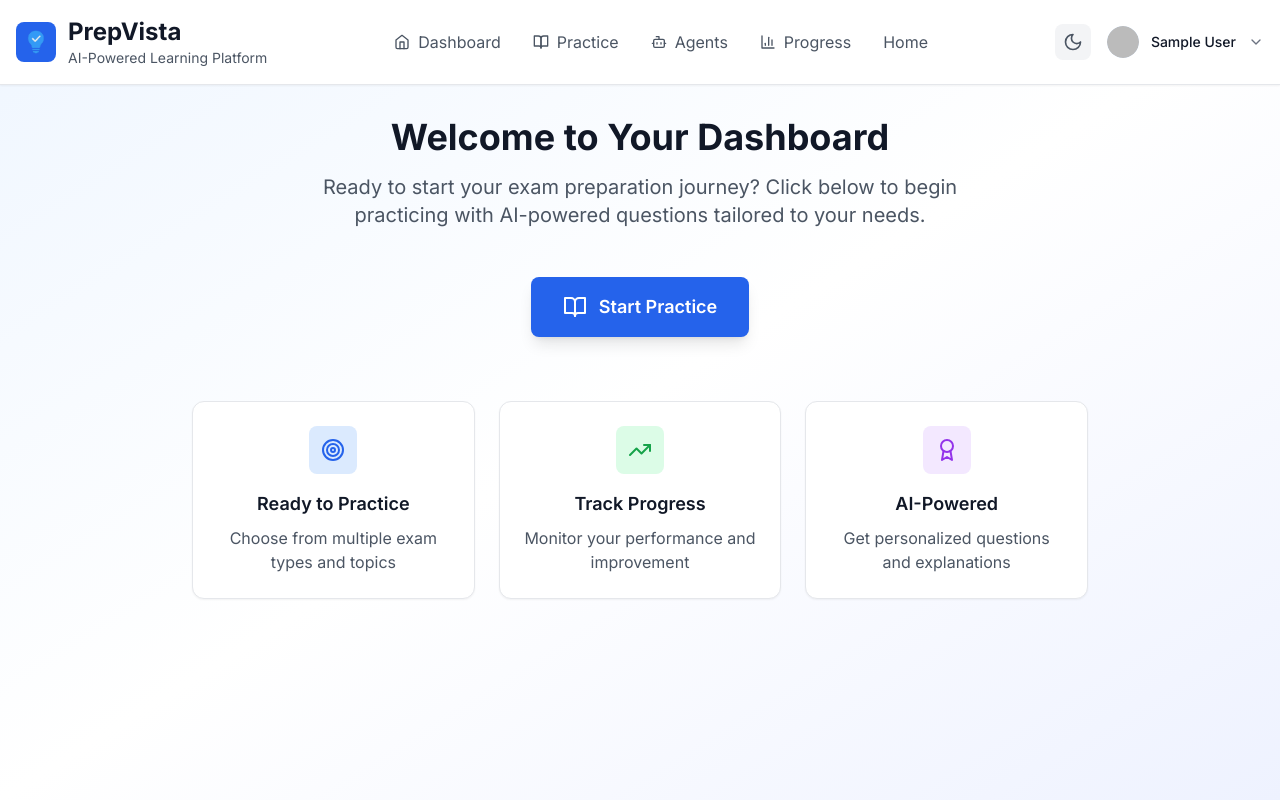
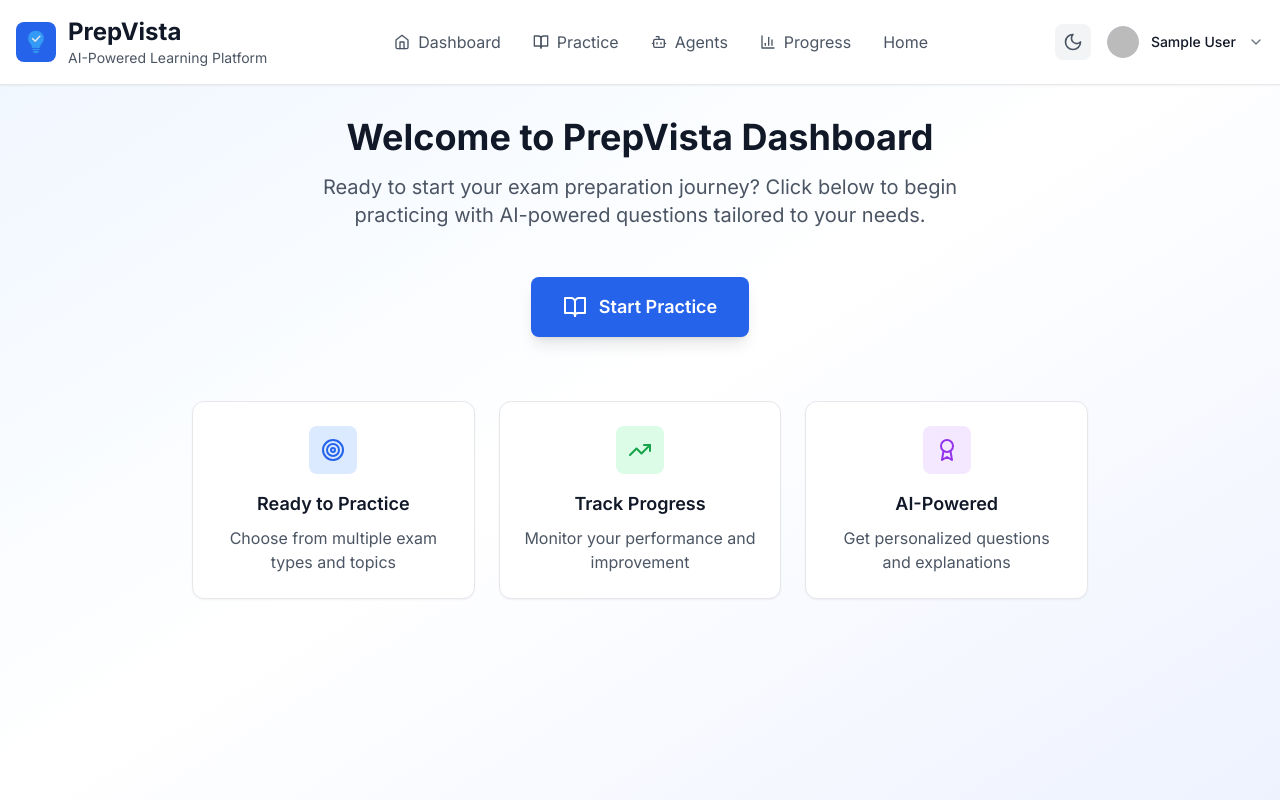
Before and after one commit to Rohit-jagdale/prepvista, a Next.js app in the folder frontend/: page /app in a window 1280 px wide. Built offline with nearby package versions, Linux system fonts and the light colour scheme; no server answers; sample sign-in values are in the browser's storage.

Commit message:
ui changes add 'prepvista' in dashboard

```diff
--- a/frontend/app/app/page.tsx
+++ b/frontend/app/app/page.tsx
@@ -25,7 +25,7 @@ export default function Dashboard() {
       <main className="container mx-auto px-4 py-8">
         <div className="text-center mb-12">
           <h1 className="text-4xl font-bold text-gray-900 dark:text-white mb-4">
-            Welcome to Your Dashboard
+            Welcome to PrepVista Dashboard
           </h1>
           <p className="text-xl text-gray-600 dark:text-gray-400 max-w-2xl mx-auto">
             Ready to start your exam preparation journey? Click below to begin practicing with AI-powered questions tailored to your needs.
```
